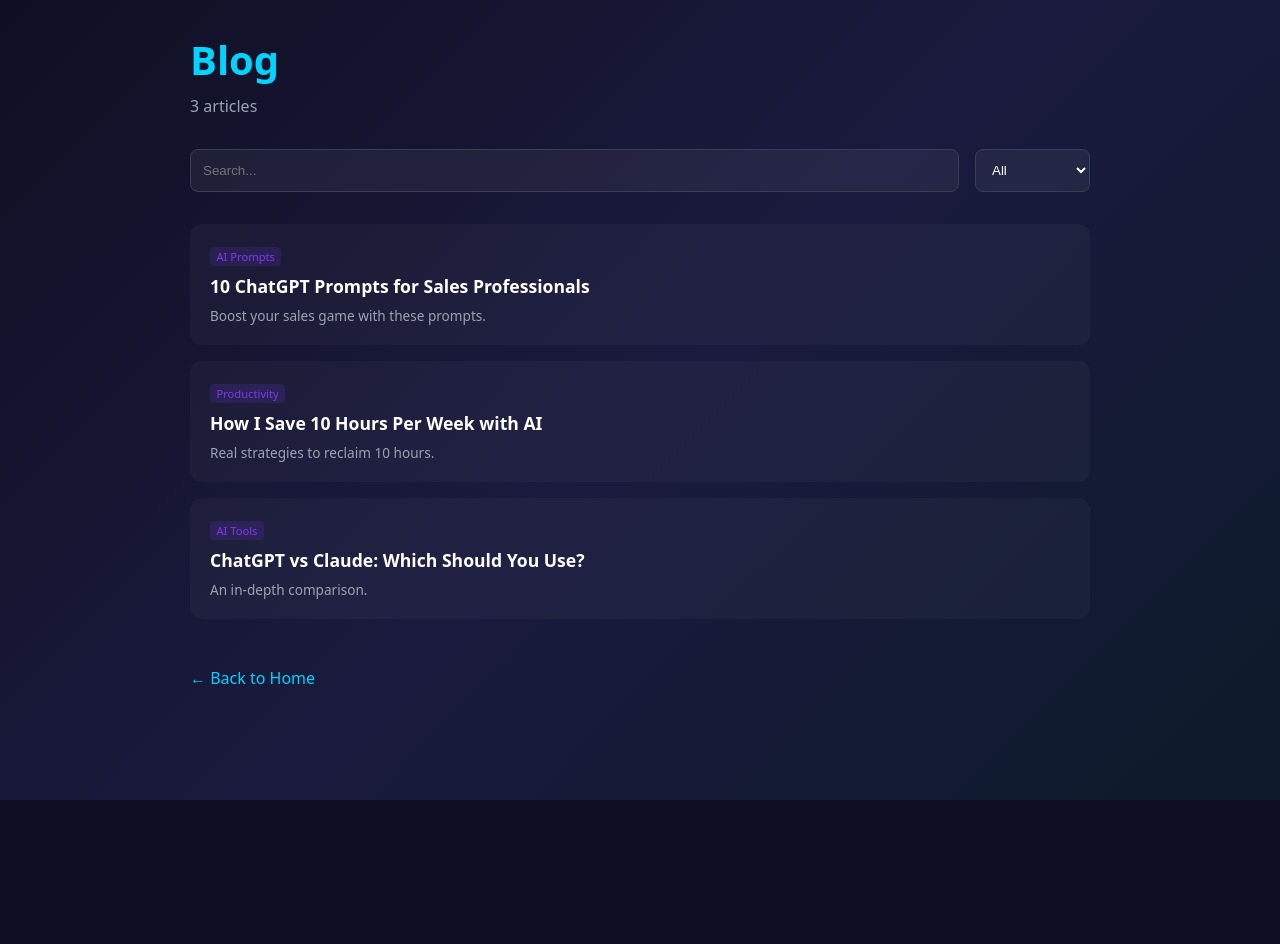
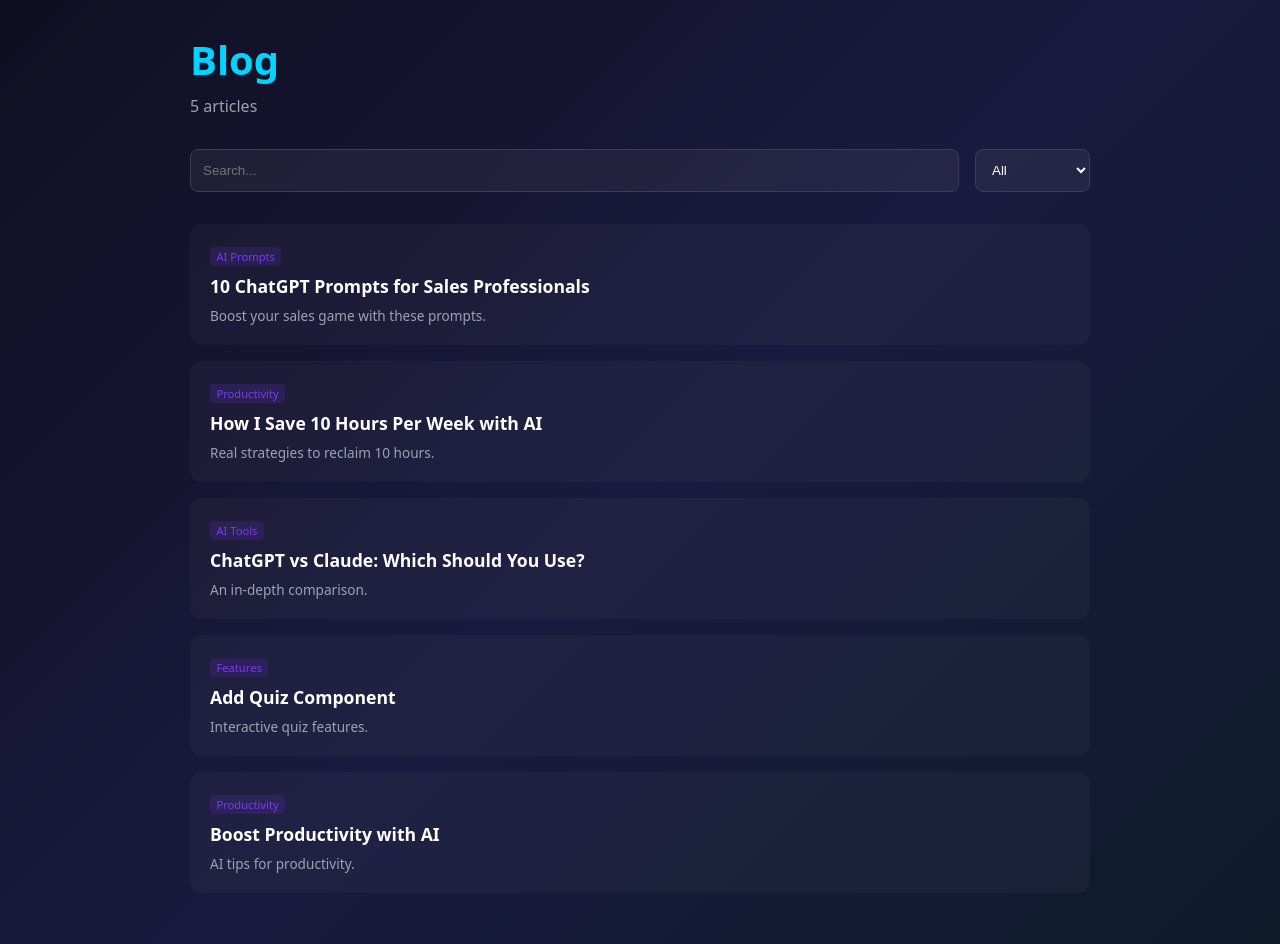
Before and after one commit to echo012726/everydayaiworkflows, a Next.js app: page /blog in a window 1280 px wide. Shown: the top 944 px of the page. Before the commit the page ends 800 px from the top, so only its background shows below. Built offline with nearby package versions, Linux system fonts and the light colour scheme.

Commit message:
feat: Add new blog posts to listing

```diff
--- a/src/app/blog/page.tsx
+++ b/src/app/blog/page.tsx
@@ -7,6 +7,8 @@ const allPosts = [
   { slug: '10-chatgpt-prompts-sales', title: '10 ChatGPT Prompts for Sales Professionals', excerpt: 'Boost your sales game with these prompts.', date: '2026-03-15', category: 'AI Prompts', readingTime: '5 min' },
   { slug: 'save-10-hours-week-ai', title: 'How I Save 10 Hours Per Week with AI', excerpt: 'Real strategies to reclaim 10 hours.', date: '2026-03-11', category: 'Productivity', readingTime: '6 min' },
   { slug: 'chatgpt-vs-claude-2026', title: 'ChatGPT vs Claude: Which Should You Use?', excerpt: 'An in-depth comparison.', date: '2026-03-12', category: 'AI Tools', readingTime: '8 min' },
+  { slug: 'add-quiz-component', title: 'Add Quiz Component', excerpt: 'Interactive quiz features.', date: '2026-03-14', category: 'Features', readingTime: '3 min' },
+  { slug: 'boost-productivity-with-ai', title: 'Boost Productivity with AI', excerpt: 'AI tips for productivity.', date: '2026-03-14', category: 'Productivity', readingTime: '5 min' },
 ];
 
 const categories = ['All', 'AI Prompts', 'AI Tools', 'Productivity', 'Tutorials'];
```
